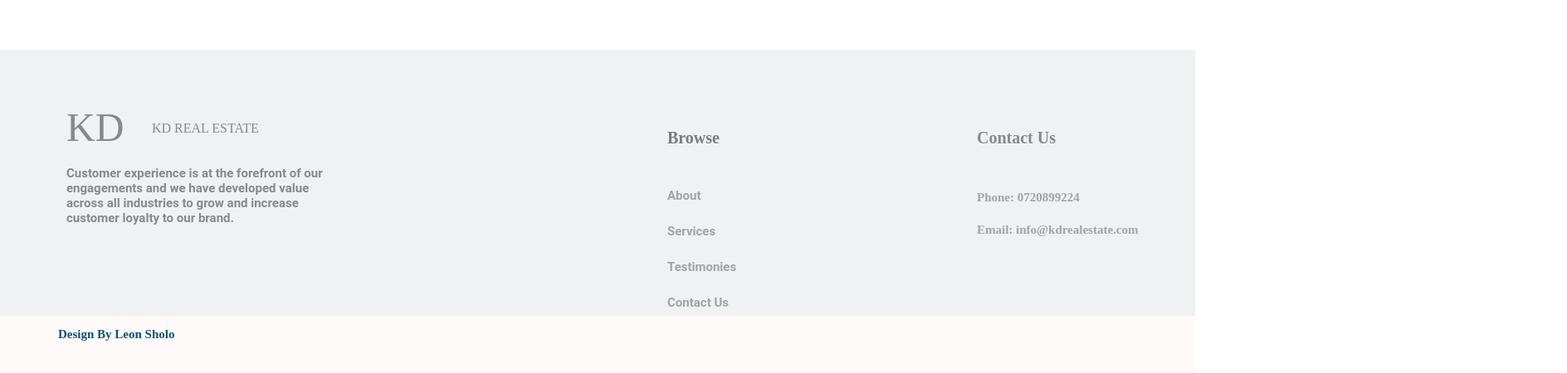
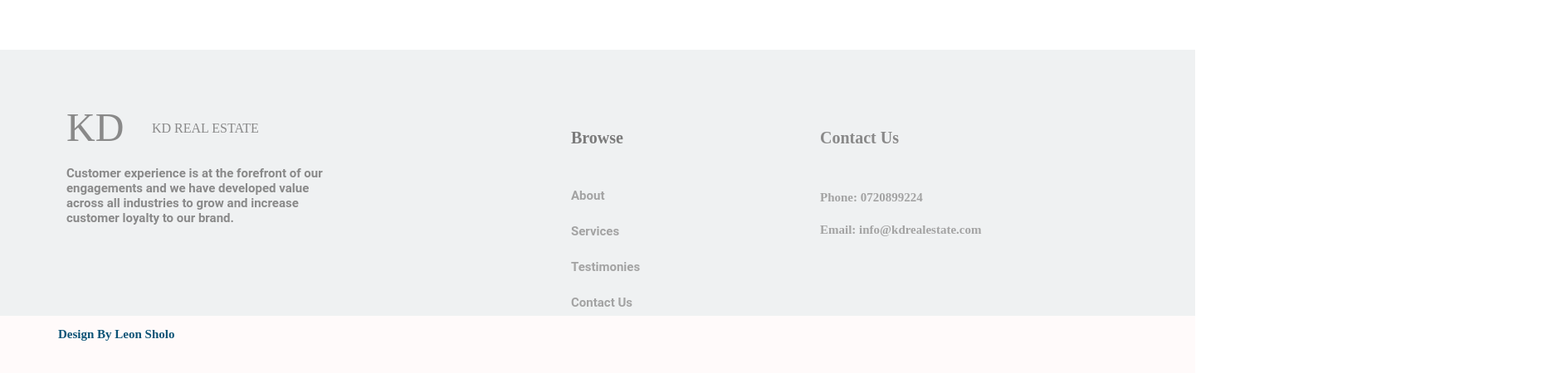
Before and after one commit to TomKambale/KD-Real-Estate, a React (Create React App) app: page / in a window 1280 px wide. Shown: the part 3134-3584 px from the top of the page at 83% size, 1888 px wide, since content can reach past the window. Built offline with nearby package versions, Linux system fonts and the light colour scheme.

Commit message:
review, 1

```diff
--- a/src/App.css
+++ b/src/App.css
@@ -202,6 +202,11 @@
 }
 
 /* about.css */
+/* .about-section{
+  width: 1440px;
+  /* height: 594px; */
+  /* top: 80px;
+} */
 .farm{
   width: 1440px;
   height: 594px;
--- a/src/Contacts.css
+++ b/src/Contacts.css
@@ -115,7 +115,7 @@
     padding: 0px;
     gap: 30px;
     margin: 0 auto;
-    width: 141px;
+    width: 300px;
     height: 169px;
     flex: none;
     order: 0;
@@ -295,12 +295,12 @@
     align-items: flex-start;
     padding: 0px;
     gap: 30px;
-    margin: 0 auto;
-    width: 200px;
+    /* margin: 0 auto; */
+    width: 900px;
     height: 142px;
     flex: none;
-    order: 2;
-    flex-grow: 0;
+    /* order: 2; */
+    /* flex-grow: 0; */
   }
 
   /* Contact us */
@@ -334,7 +334,7 @@
   /* Text 9 */
 
   .text-9 {
-    width: 227px;
+    /* width: 227px; */
     height: 23px;
     font-family: 'Poppins';
     font-style: normal;
--- a/src/Navbar.css
+++ b/src/Navbar.css
@@ -60,11 +60,11 @@
   .contact-b {
     margin-right: 15px;
     padding: 10px 20px;
-    background-color: #2C829D;
+    /* background-color: #2C829D; */
     border-radius: 10px;
     color: black;
     cursor: pointer;
-    left: 10px;
+    right: 50px;
   }
 
   /* Adjustments for responsiveness */
--- a/src/Services2.css
+++ b/src/Services2.css
@@ -5,7 +5,7 @@
 
 /* Auto layout */
 .services2-container {
-    background-color: rgb(145, 145, 137);
+    background-color: rgb(153, 153, 142);
     display: flex;
     flex-direction: row;
     justify-content: space-between;
```
